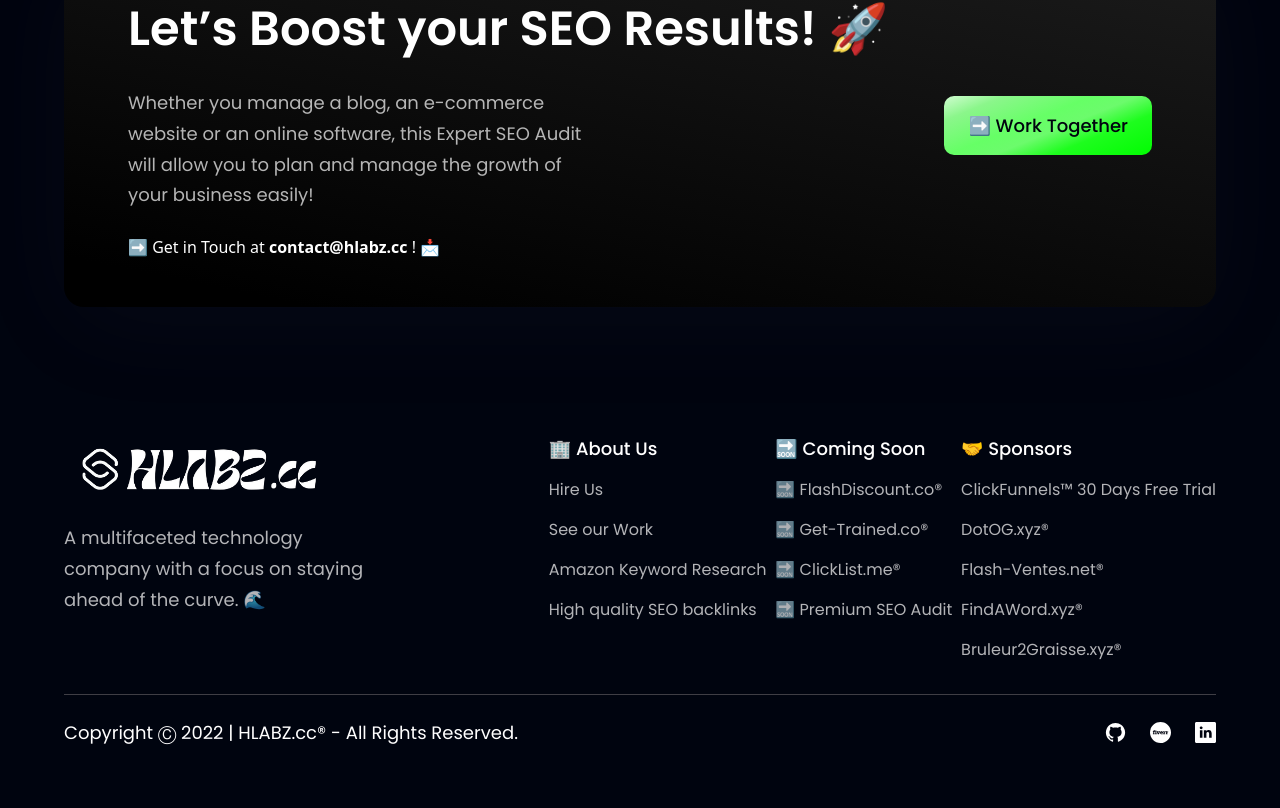
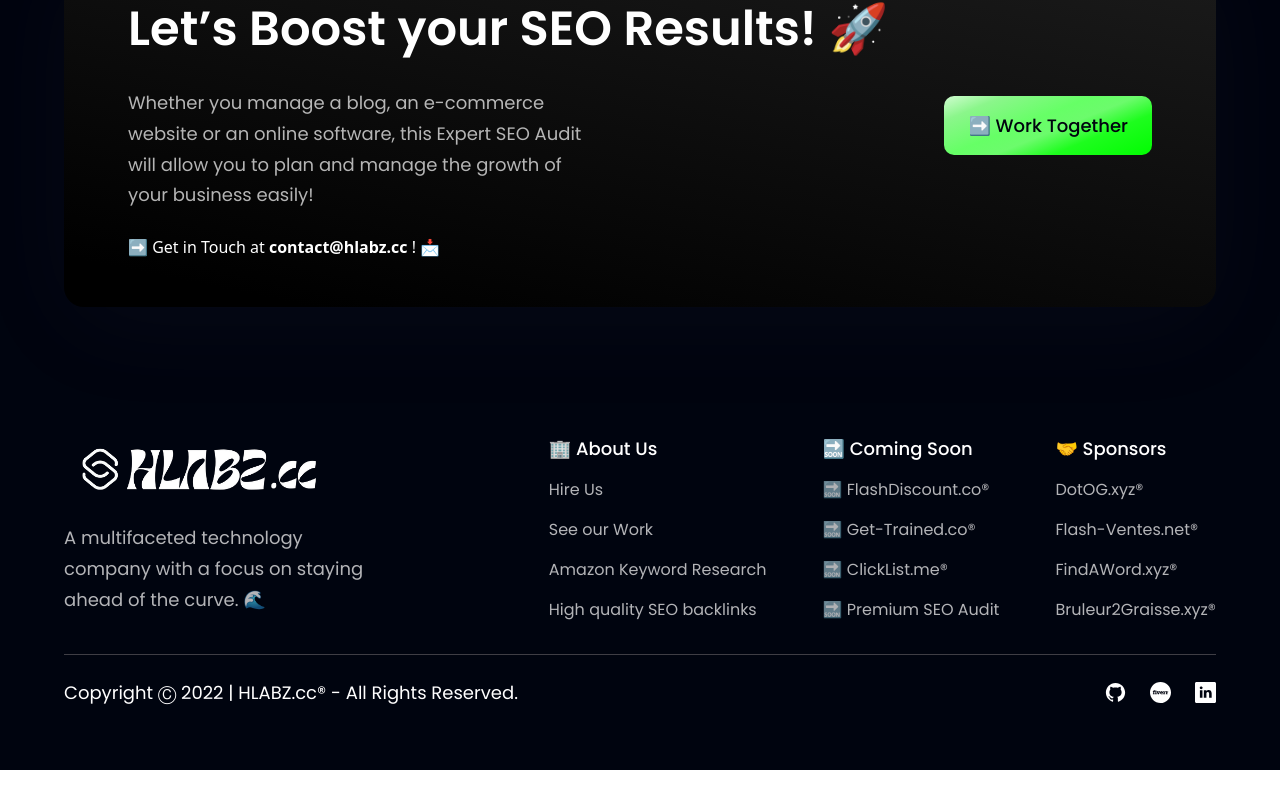
Before and after one commit to HLABZcc/HLABZ.cc, a React (Vite) app: page / in a window 1280 px wide. Shown: the part 3336-4144 px from the top of the page. After the commit the page ends 4106 px from the top, so only its background shows below. Built offline with nearby package versions, Linux system fonts and the light colour scheme.

Commit message:
Update index.js

```diff
--- a/src/constants/index.js
+++ b/src/constants/index.js
@@ -139,11 +139,6 @@ export const footerLinks = [
     title: "🤝 Sponsors",
     links: [
       {
-        name: "ClickFunnels™ 30 Days Free Trial",
-        link: "https://www.yourfirstfunnel.com?cf_affiliate_id=3956973&affiliate_id=3956973",
-        url: "https://www.yourfirstfunnel.com?cf_affiliate_id=3956973&affiliate_id=3956973",
-      },
-      {
         name: "DotOG.xyz®",
         link: "https://dotog.xyz/",
         url: "https://dotog.xyz/",
```
